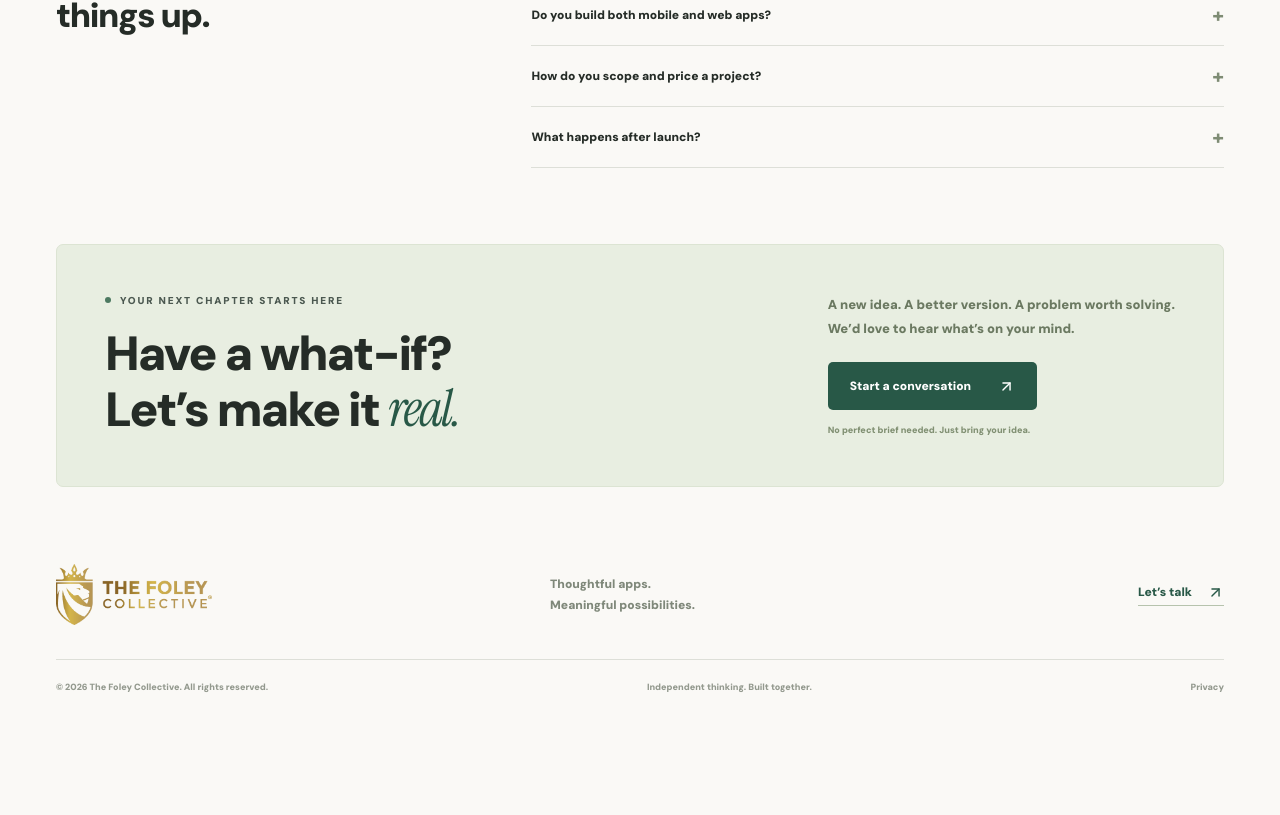
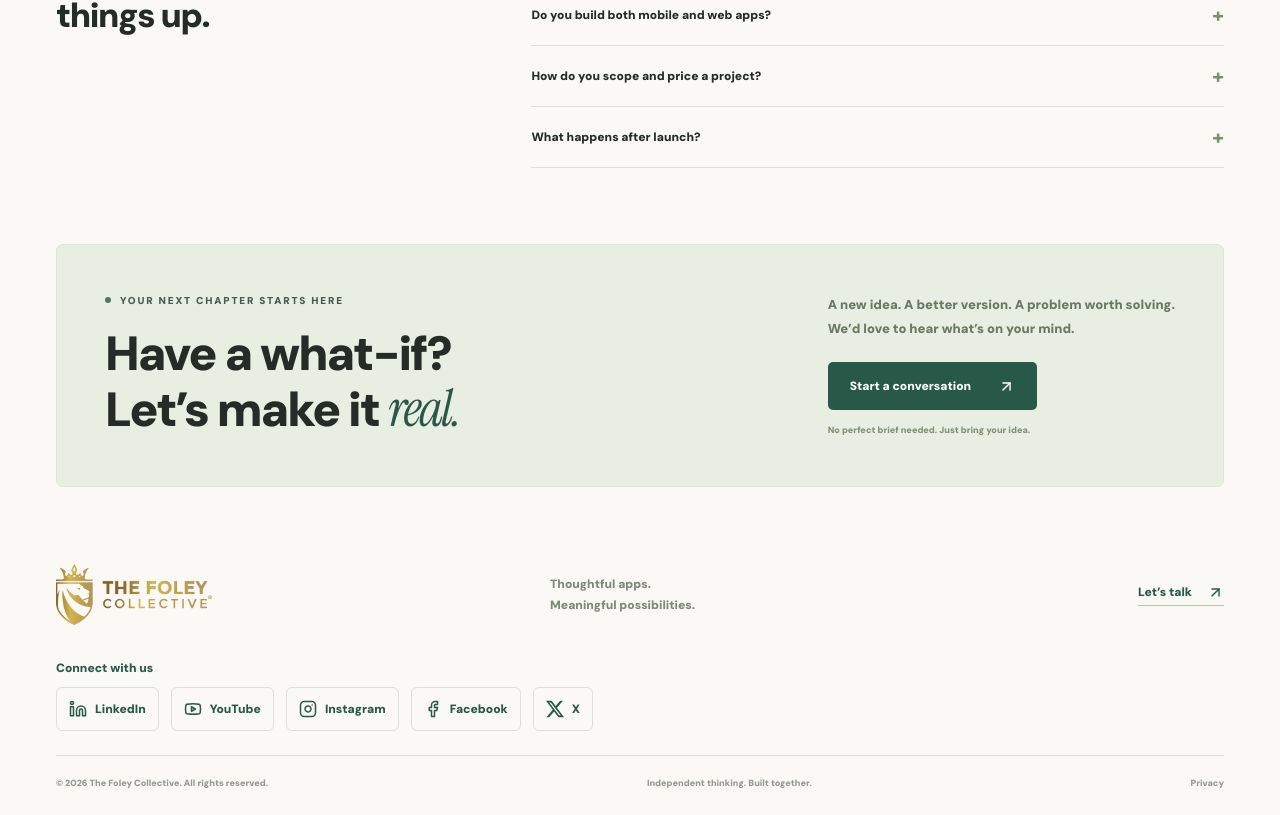
Before and after one commit to tfoley44/thecollective, a Next.js app: page / in a window 1280 px wide. Shown: the part 4057-4872 px from the top of the page. Before the commit the page ends 4776 px from the top, so only its background shows below. Built offline with nearby package versions, Linux system fonts and the light colour scheme; no server answers.

Commit message:
Add accessible social profile links to shared footer

```diff
--- a/app/globals.css
+++ b/app/globals.css
@@ -1258,6 +1258,41 @@ select:focus {
 .footer-bottom a:hover {
   color: var(--green);
 }
+.footer-social {
+  padding: 0 0 24px;
+}
+.footer-social > p {
+  margin: 0 0 10px;
+  color: var(--green);
+  font-size: 12px;
+}
+.footer-social ul {
+  display: flex;
+  flex-wrap: wrap;
+  gap: 8px 12px;
+  list-style: none;
+  padding: 0;
+  margin: 0;
+}
+.footer-social a {
+  display: inline-flex;
+  align-items: center;
+  justify-content: center;
+  gap: 8px;
+  min-height: 44px;
+  padding: 8px 12px;
+  border: 1px solid var(--line);
+  border-radius: 6px;
+  color: var(--green);
+  font-size: 12px;
+}
+.footer-social a:hover {
+  background: #e8eee5;
+}
+.footer-social a:focus-visible {
+  outline: 2px solid var(--green);
+  outline-offset: 3px;
+}
 .contact-page {
   display: flex;
   gap: 100px;
--- a/components/site-shell.tsx
+++ b/components/site-shell.tsx
@@ -3,7 +3,15 @@
 import Link from "next/link";
 import { usePathname } from "next/navigation";
 import { useState } from "react";
-import { ArrowUpRight, Menu, X } from "lucide-react";
+import {
+  ArrowUpRight,
+  Facebook,
+  Instagram,
+  Linkedin,
+  Menu,
+  X,
+  Youtube,
+} from "lucide-react";
 import { navigation } from "../lib/content";
 
 export function Header() {
@@ -79,6 +87,43 @@ export function Header() {
 }
 
 export function Footer() {
+  const socialLinks = [
+    {
+      label: "LinkedIn",
+      href: "https://www.linkedin.com/company/the-foley-collective/home/?viewAsMember=true",
+      icon: <Linkedin size={18} aria-hidden="true" />,
+    },
+    {
+      label: "YouTube",
+      href: "https://www.youtube.com/channel/UCgz4XTVWiQpt-aeBA6nLDwQ",
+      icon: <Youtube size={18} aria-hidden="true" />,
+    },
+    {
+      label: "Instagram",
+      href: "https://www.instagram.com/thefoleycollective/",
+      icon: <Instagram size={18} aria-hidden="true" />,
+    },
+    {
+      label: "Facebook",
+      href: "https://www.facebook.com/thefoleycollective",
+      icon: <Facebook size={18} aria-hidden="true" />,
+    },
+    {
+      label: "X",
+      href: "https://x.com/foleycollective",
+      icon: (
+        <svg
+          width="18"
+          height="18"
+          viewBox="0 0 24 24"
+          fill="currentColor"
+          aria-hidden="true"
+        >
+          <path d="M18.901 1.153h3.68l-8.04 9.19L24 22.846h-7.406l-5.8-7.584-6.64 7.584H.47l8.6-9.835L0 1.154h7.594l5.243 6.932 6.064-6.933ZM17.61 20.644h2.039L6.486 3.24H4.298L17.61 20.644Z" />
+        </svg>
+      ),
+    },
+  ];
   return (
     <footer className="site-footer shell">
       <div className="footer-top">
@@ -99,6 +144,24 @@ export function Footer() {
           Let’s talk <ArrowUpRight size={17} />
         </Link>
       </div>
+      <nav className="footer-social" aria-label="Social media">
+        <p>Connect with us</p>
+        <ul>
+          {socialLinks.map(({ label, href, icon }) => (
+            <li key={label}>
+              <a
+                href={href}
+                target="_blank"
+                rel="noopener noreferrer"
+                aria-label={`The Foley Collective on ${label} (opens in a new tab)`}
+              >
+                {icon}
+                <span>{label}</span>
+              </a>
+            </li>
+          ))}
+        </ul>
+      </nav>
       <div className="footer-bottom">
         <p>
           © {new Date().getFullYear()} The Foley Collective. All rights
```
